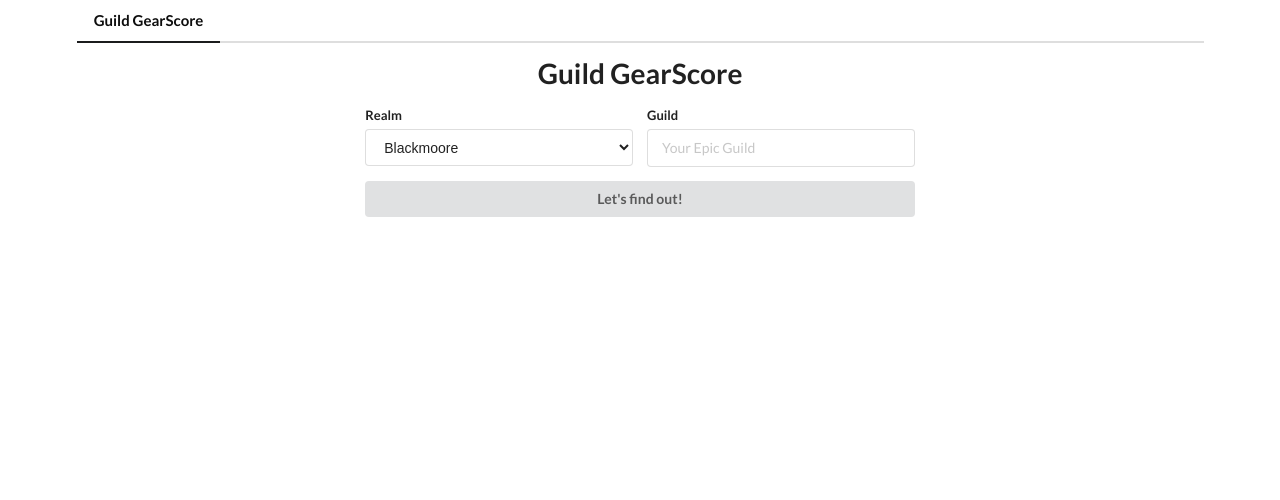
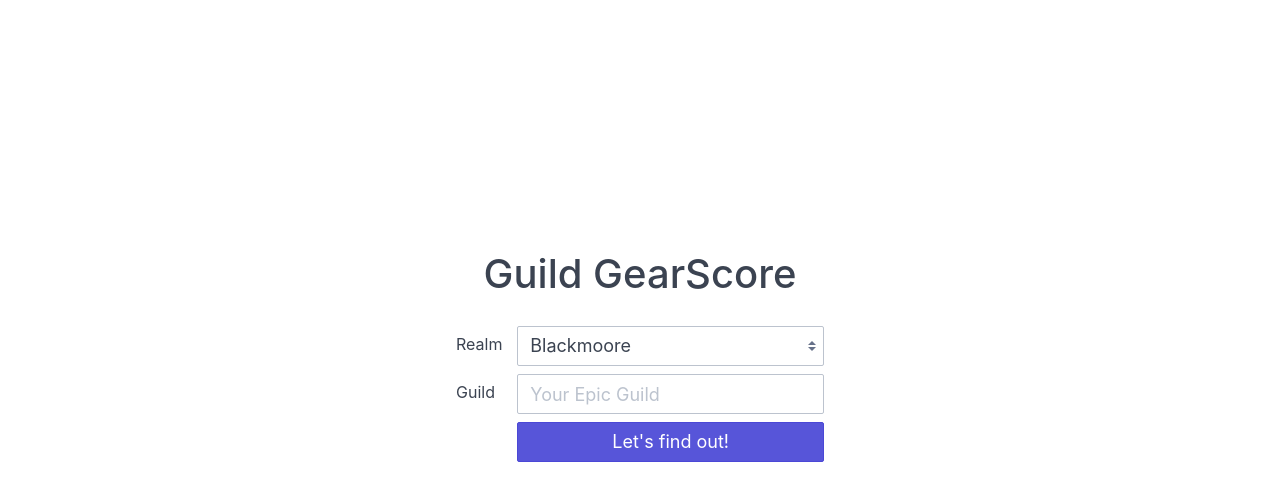
Before and after one commit to EZTEQ/guild-gearscore-web, a Vue app: page / in a window 1280 px wide. Shown: the top 500 px of the page. Built offline with nearby package versions, Linux system fonts and the light colour scheme; what vue-resource would draw is missing.

Commit message:
Spectre.css framework

```diff
--- a/src/App.vue
+++ b/src/App.vue
@@ -1,16 +1,17 @@
 <template>
     <div id="app">
-        <div class="ui container" id="navigation">
-            <div class="ui large secondary pointing menu">
-                <span class="active item">Guild GearScore</span>
-                <div class="right menu">
-                    <router-link class="item" to="/" v-if="this.$route.path != '/'">Go back to start</router-link>
-                </div>
+        <div class="container mw-900 mt-10 mb-10" id="navigation" v-if="this.$route.path != '/'">
+            <div class="navbar">
+                <section class="navbar-primary">
+                    <figure class="avatar mr-10" data-initial="GGS" style="background-color: #5764c6;"></figure>
+                    Guild GearScore
+                </section>
+                <section class="navbar-section">
+                    <router-link class="btn btn-link" to="/">Go back to start</router-link>
+                </section>
             </div>
         </div>
-        <transition name="fade" mode="out-in">
             <router-view></router-view>
-        </transition>
     </div>
 </template>
 
@@ -18,17 +19,24 @@
     .hidden {
         display: none !important;
     }
-    #navigation {
-        margin-bottom: 12px;
+    .mw-900 {
+        max-width: 900px;
+    }
+    .mw-400 {
+        max-width: 400px;
     }
     .fade-enter-active, .fade-leave-active {
-        transition: all .2s ease;
+        transition: all .1s ease;
     }
     .fade-enter, .fade-leave-active {
         opacity: 0;
     }
+    .fluid {
+        width: 100%
+    }
+    .mb-0 {
+        margin-bottom: 0;
+    }
 </style>
-<style src="semantic-ui-css/components/reset.min.css"></style>
-<style src="semantic-ui-css/components/site.min.css"></style>
-<style src="semantic-ui-css/components/container.min.css"></style>
-<style src="semantic-ui-css/components/menu.min.css"></style>
+<style src="spectre.css/dist/spectre.min.css" />
+<style src="spectre.css/dist/spectre-exp.min.css" />
--- a/src/components/GuildMember.vue
+++ b/src/components/GuildMember.vue
@@ -40,8 +40,6 @@ export default {
         line-height: 36px;
     }
 </style>
-<style src="semantic-ui-css/components/label.min.css"></style>
-<style src="semantic-ui-css/components/popup.min.css"></style>
 <style>
     .gs {
         border-bottom: 1px dotted #555;
--- a/src/components/GuildPicker.vue
+++ b/src/components/GuildPicker.vue
@@ -1,23 +1,30 @@
 <template>
-    <div class="ui centered grid">
-        <div class="eight wide column">
-            <form class="ui form" v-on:submit.prevent="navigateToGuild">
-                <div class="two fields">
-                    <div class="field">
-                        <label>Realm</label>
-                        <select v-model="realm">
+    <form class="form-horizontal centered" v-on:submit.prevent="navigateToGuild">
+        <div class="form-group">
+            <div class="col-2">
+                <label class="form-label">Realm</label>
+            </div>
+            <div class="col-10">
+                <select class="form-select select-lg fluid" v-model="realm">
                     <option v-for="option in realms">{{option}}</option>
                 </select>
             </div>
-                    <div class="field">
-                        <label>Guild</label>
-                        <input v-model="guild" type="text" placeholder="Your Epic Guild">
+        </div>
+        <div class="form-group">
+            <div class="col-2">
+                <label class="form-label">Guild</label>
+            </div>
+            <div class="col-10">
+                <input class="form-input input-lg" v-model="guild" type="text" placeholder="Your Epic Guild">
             </div>
         </div>
-                <input type="submit" class="ui fluid button" value="Let's find out!" >
-            </form>
+        <div class="form-group">
+            <div class="col-2"></div>
+            <div class="col-10">
+                <button type="submit" class="btn btn-lg btn-primary fluid">Let's find out!</button>
             </div>
         </div>
+    </form>
 </template>
 
 <script>
@@ -45,8 +52,3 @@ export default {
     },
 };
 </script>
-<style src="semantic-ui-css/components/grid.min.css"></style>
-<style src="semantic-ui-css/components/form.min.css"></style>
-<style src="semantic-ui-css/components/input.min.css"></style>
-<style src="semantic-ui-css/components/button.min.css"></style>
-<style src="semantic-ui-css/components/item.min.css"></style>
--- a/src/store/index.js
+++ b/src/store/index.js
@@ -21,6 +21,7 @@ export default new Vuex.Store({
         guild: {
             name: '',
             realm: '',
+            emblem: '',
             members: [],
         },
         realms,
@@ -32,6 +33,7 @@ export default new Vuex.Store({
             const guild = {
                 name: data.name,
                 realm: data.realm,
+                emblem: `http://eu.battle.net/wow/static/images/guild/tabards/emblem_${data.emblem.icon}.png`,
                 members: [],
             };
             data.members.forEach((element, i) => {
--- a/src/views/GuildNotFoundView.vue
+++ b/src/views/GuildNotFoundView.vue
@@ -1,9 +1,11 @@
 <template>
-    <div class="ui center aligned container">
-        <div class="ui red secondary inverted segment">
+    <div class="container mw-900">
+        <div class="toast toast-danger text-center">
             The guild you are searching for has not been found.
         </div>
-        <guild-picker></guild-picker>
+        <div class="container mw-400">
+            <guild-picker></guild-picker>
+        </div>
     </div>
 </template>
 <script>
@@ -15,4 +17,3 @@ export default {
     },
 };
 </script>
-<style src="semantic-ui-css/components/segment.min.css"></style>
--- a/src/views/GuildView.vue
+++ b/src/views/GuildView.vue
@@ -1,12 +1,18 @@
 <template>
-    <div class="ui container">
-        <div class="ui dimmer" :class="{ active: this.guild.name === ''}">
+    <div class="container mw-900">
+        <div class="ui dimmer" :class="{ hidden: this.guild.name !== ''}">
             <div class="ui text loader">Loading</div>
         </div>
+        <div class="container text-center">
+            <figure class="avatar avatar-xl" style="background-color: #5764c6;">
+                <img :src="guild.emblem" :alt="guild.name">
+            </figure>
+            <h1 class="mb-0">{{ guild.name }}</h1>
+            {{ guild.realm }}
+        </div>
+
+
         <div class="ui segments">
-            <div class="ui secondary segment">
-                <p>Overview</p>
-            </div>
             <div class="ui segment">
                 <div class="ui two center aligned statistics">
                     <div class="statistic">
@@ -104,6 +110,12 @@ export default {
             return this.guild.name;
         },
 
+        guildNameInitials() {
+            let initials = this.guild.name.match(/\b\w/g) || [];
+            initials = ((initials.shift() || '') + (initials.pop() || '')).toUpperCase();
+            return initials;
+        },
+
         averageItemLevel() {
             let avg = 0;
             this.members.forEach(element => (avg += element.averageItemLevelEquipped));
@@ -168,16 +180,3 @@ export default {
     },
 };
 </script>
-<style src="semantic-ui-css/components/grid.min.css"></style>
-<style src="semantic-ui-css/components/segment.min.css"></style>
-<style src="semantic-ui-css/components/list.min.css"></style>
-<style src="semantic-ui-css/components/statistic.min.css"></style>
-<style src="semantic-ui-css/components/image.min.css"></style>
-<style src="semantic-ui-css/components/input.min.css"></style>
-<style src="semantic-ui-css/components/item.min.css"></style>
-<style src="semantic-ui-css/components/checkbox.min.css"></style>
-<style src="semantic-ui-css/components/dimmer.min.css"></style>
-<style src="semantic-ui-css/components/loader.min.css"></style>
-<style src="semantic-ui-css/components/icon.min.css"></style>
-<style src="semantic-ui-css/components/header.min.css"></style>
-<style src="semantic-ui-css/components/divider.min.css"></style>
--- a/src/views/HomeView.vue
+++ b/src/views/HomeView.vue
@@ -1,7 +1,9 @@
 <template>
-    <div class="ui center aligned container">
-        <h1>Guild GearScore</h1>
-        <guild-picker></guild-picker>
+    <div class="container mw-400 landing">
+        <div class="container">
+            <h1 class="text-center">Guild GearScore</h1>
+            <guild-picker></guild-picker>
+        </div>
     </div>
 </template>
 
@@ -14,4 +16,11 @@ export default {
     },
 };
 </script>
-<style src="semantic-ui-css/components/grid.min.css"></style>
+
+<style scoped>
+    .landing {
+        height: 90vh;
+        display: flex;
+        align-items: center;
+    }
+</style>
```
Also changed, not shown: package.json (+26 -26 lines), 1 other file (tests, documents, lock files or other folders). Lines whose indentation alone changed are shown as unchanged.
